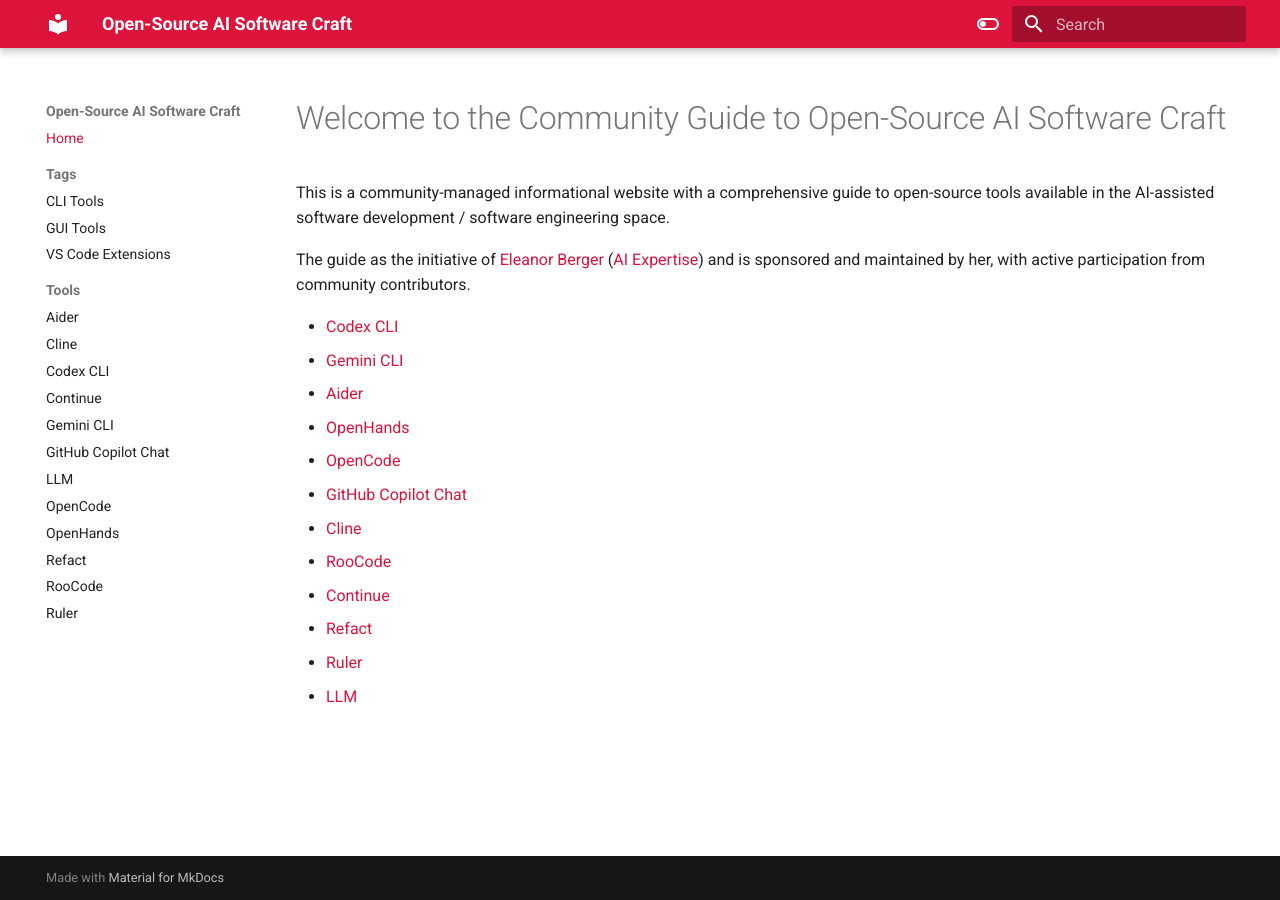
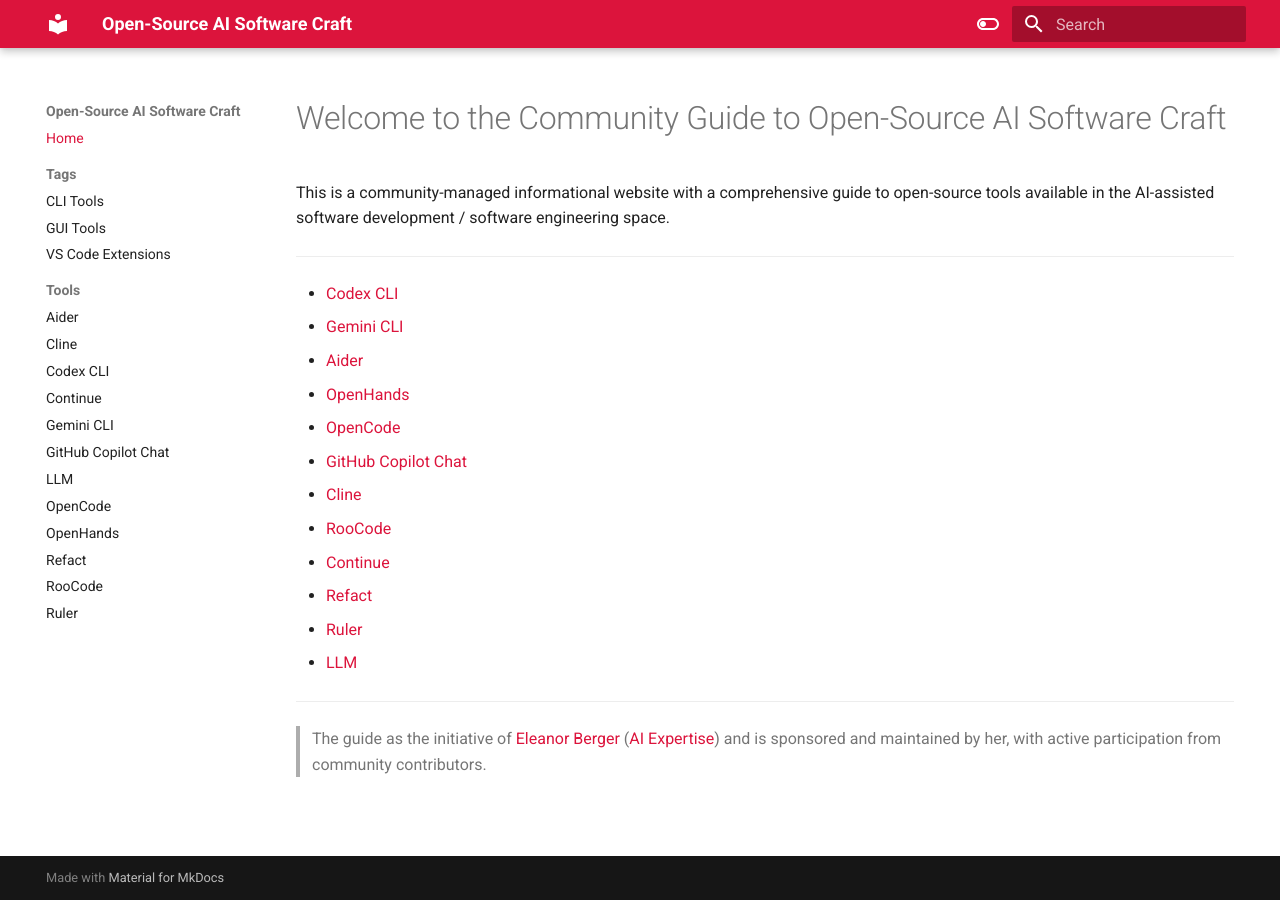
Before and after one commit to joaompinto/oss-ai-swe, an MkDocs documentation site: the page built from docs/index.md, in a window 1280 px wide. Built offline with MkDocs 1.6.1 and Material for MkDocs 9.7.7, drawn with Linux system fonts in a browser that asks for light colours; part of the change alters nothing that is shown.

```diff
--- a/docs/index.md
+++ b/docs/index.md
@@ -2,7 +2,7 @@
 
 This is a community-managed informational website with a comprehensive guide to open-source tools available in the AI-assisted software development / software engineering space.
 
-The guide as the initiative of [Eleanor Berger](https://intellectronica.net/) ([AI Expertise](https://ai.intellectronica.net/)) and is sponsored and maintained by her, with active participation from community contributors.
+---
 
 * [Codex CLI](./codex-cli.md)
 * [Gemini CLI](./gemini-cli.md)
@@ -16,3 +16,7 @@ The guide as the initiative of [Eleanor Berger](https://intellectronica.net/) ([
 * [Refact](./refact.md)
 * [Ruler](./ruler.md)
 * [LLM](./llm.md)
+
+---
+
+> The guide as the initiative of [Eleanor Berger](https://intellectronica.net/) ([AI Expertise](https://ai.intellectronica.net/)) and is sponsored and maintained by her, with active participation from community contributors.
```
